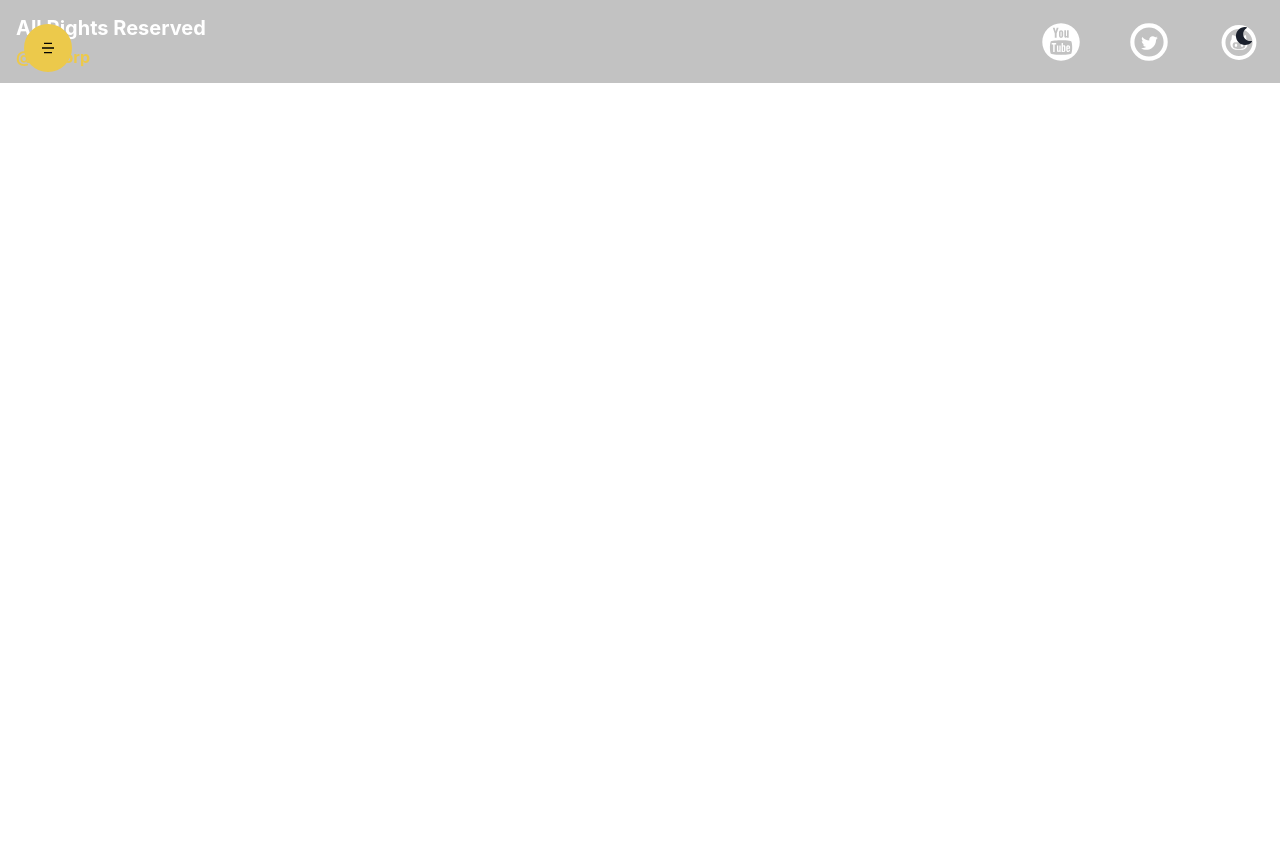
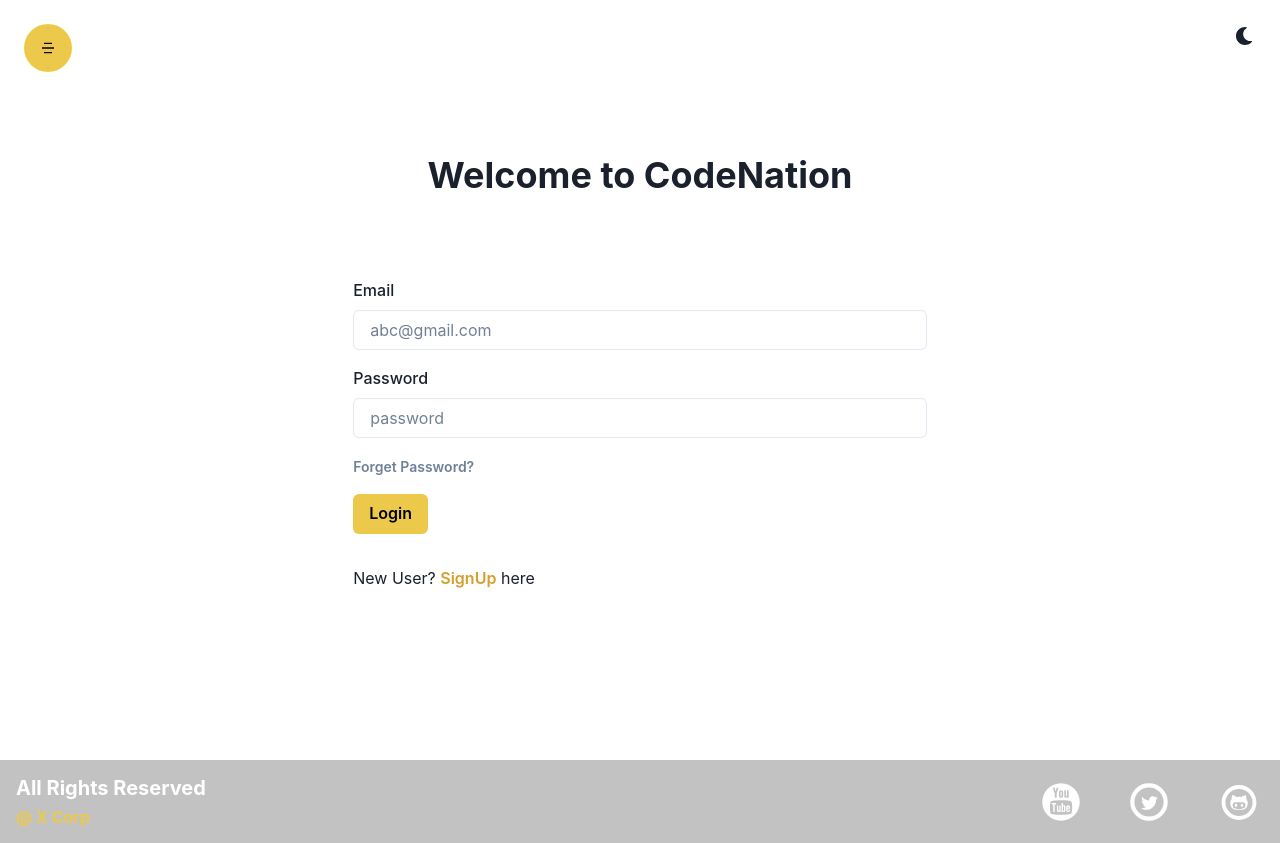
Before and after one commit to Chayannn/course-website-frontend, a React (Create React App) app: page /login in a window 1280 px wide. Before the commit the page ends 800 px from the top, so only its background shows below. Built offline with nearby package versions, Linux system fonts and the light colour scheme.

Commit message:
Login page layout done

```diff
--- a/src/App.js
+++ b/src/App.js
@@ -3,6 +3,7 @@
 import Header from './components/Layout/Header/Header';
 import Courses from './components/Courses/Courses';
 import Footer from './components/Layout/Footer/Footer';
+import Login from './components/Auth/Login';
 
 function App() {
   return (
@@ -11,6 +12,7 @@
       <Routes>
         <Route path="/" element={<Home />} />
         <Route path="/courses" element={<Courses />} />
+        <Route path="/login" element={<Login />} />
       </Routes>
       <Footer />
     </Router>
--- /dev/null
+++ b/src/components/Auth/Login.jsx
@@ -0,0 +1,70 @@
+import React, { useState } from 'react';
+import {
+  Box,
+  Button,
+  Container,
+  FormLabel,
+  Heading,
+  Input,
+  VStack,
+} from '@chakra-ui/react';
+import { Link } from 'react-router-dom';
+const Login = () => {
+  const [email, setEmail] = useState('');
+  const [password, setPassword] = useState('');
+  return (
+    <Container h={'95vh'}>
+      <VStack h={'full'} justifyContent={'center'} spacing={'16'}>
+        <Heading children={'Welcome to CodeNation'} />
+        <form style={{ width: '100%' }}>
+          <Box my={'4'}>
+            <FormLabel htmlFor="email" children="Email" />
+            <Input
+              required
+              type="email"
+              id="email"
+              value={email}
+              onChange={e => setEmail(e.target.value)}
+              placeholder="abc@gmail.com"
+              focusBorderColor="yellow.500"
+            />
+          </Box>
+          <Box my={'4'}>
+            <FormLabel htmlFor="password" children="Password" />
+            <Input
+              required
+              type="password"
+              id="password"
+              value={password}
+              onChange={e => setPassword(e.target.value)}
+              placeholder="password"
+              focusBorderColor="yellow.500"
+            />
+          </Box>
+          <Box>
+            <Link to={'/forgetpassword'}>
+              <Button fontSize={'sm'} variant={'link'}>
+                Forget Password?
+              </Button>
+            </Link>
+          </Box>
+
+          <Button my={'4'} colorScheme="yellow" type="submit">
+            Login
+          </Button>
+          <Box my={'4'}>
+            New User?{' '}
+            <Link to={'/register'}>
+              <Button colorScheme="yellow" variant={'link'}>
+                SignUp
+              </Button>{' '}
+              here
+            </Link>
+          </Box>
+        </form>
+      </VStack>
+    </Container>
+  );
+};
+
+export default Login;
--- a/src/components/Layout/Header/Header.jsx
+++ b/src/components/Layout/Header/Header.jsx
@@ -17,7 +17,7 @@
 
 const Header = () => {
   const { isOpen, onOpen, onClose } = useDisclosure();
-  const isAuthenticated = true;
+  const isAuthenticated = false;
   const user = {
     role: 'admin',
   };
```
